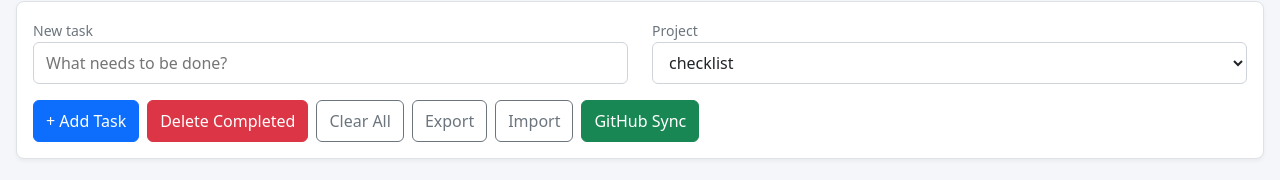
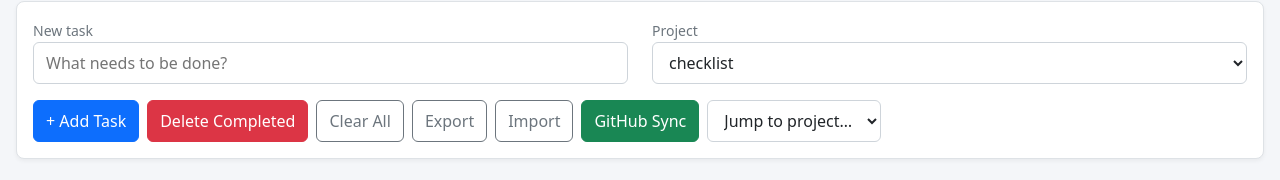
Before and after one commit to julius-altmann-3333/checklists, a plain HTML site: page index.html in a window 1280 px wide. Shown: the part 229-409 px from the top of the page. Drawn offline with Linux system fonts and the light colour scheme.

Commit message:
Fix HTML formatting issues and add jump selector

```diff
--- a/index.html
+++ b/index.html
@@ -153,6 +153,10 @@
                 GitHub Sync
             </button>
 
+            <select id="jump-selector" class="form-select" style="width:auto">
+                <option value="">Jump to project…</option>
+            </select>
+
         </div>
 
 
```
